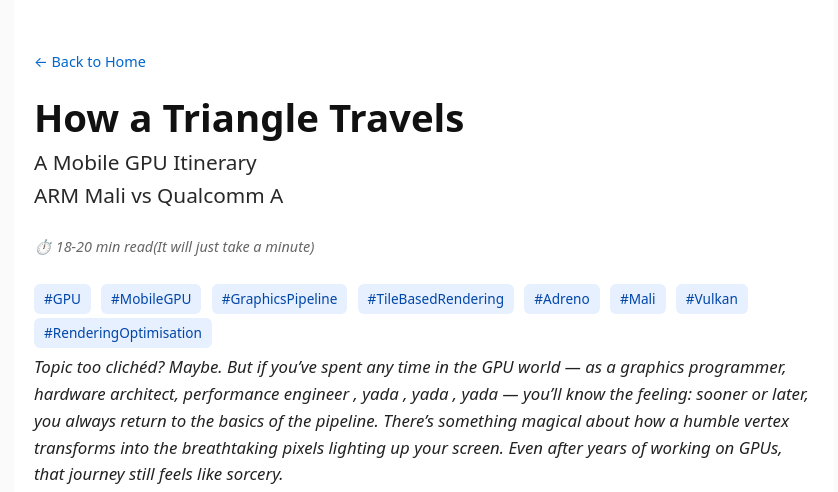
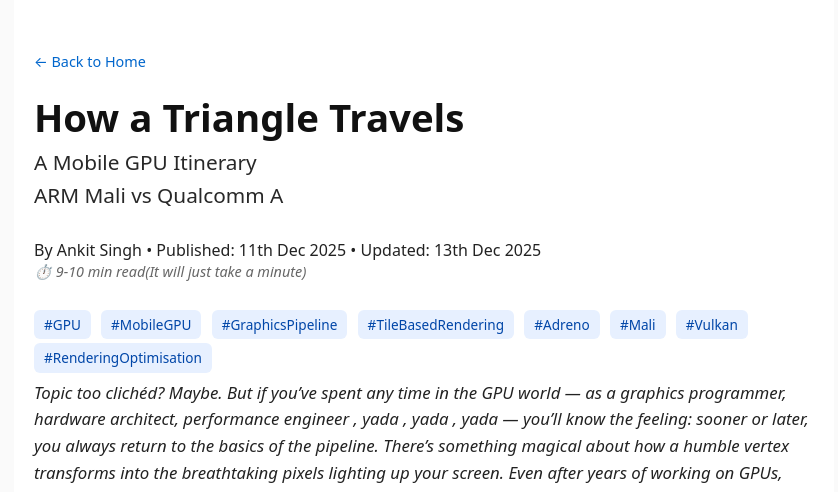
Before and after one commit to trywellbug/trywellbug, a plain HTML site: page posts/how-a-triangle-travels-1.html in a window 1280 px wide. Shown: the top 492 px of the page, without its empty margins (216-1054 px from the left). Drawn offline with Linux system fonts and the light colour scheme.

Commit message:
Add author and publication details to blog post

```diff
--- a/posts/how-a-triangle-travels-1.html
+++ b/posts/how-a-triangle-travels-1.html
@@ -288,7 +288,15 @@
 		      data-text="ARM Mali vs Qualcomm Adreno comparision"></h2>
 		</div>
 
-		<p class="read-time">⏱️ 18-20 min read(It will just take a minute)</p>
+		<div class="blog-meta">
+		  <span class="author">By Ankit Singh</span>
+		  <span class="dot">•</span>
+		  <span class="published-date">Published: 11th Dec 2025</span>
+		  <span class="dot">•</span>
+		  <span class="updated-date">Updated: 13th Dec 2025</span>
+		</div>
+
+		<p class="read-time">⏱️ 9-10 min read(It will just take a minute)</p>
 
         <div class="tags">
           <span>#GPU</span>
```
